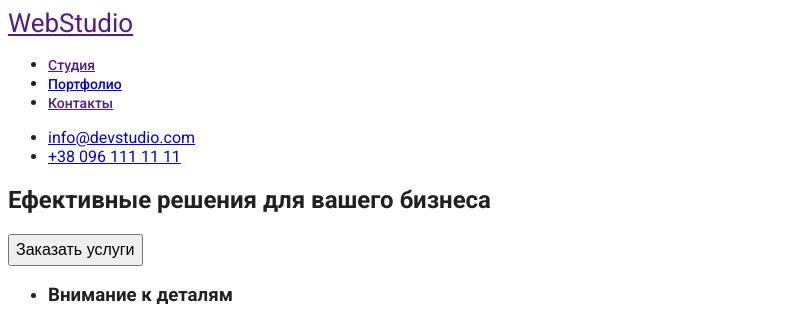
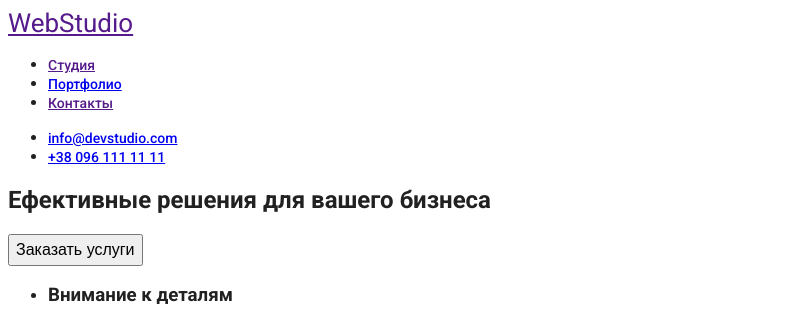
Before and after one commit to orestmahera94/goit-markup-hw-02, a Jekyll site: the page index.html, which Jekyll copies as it is, in a window 1280 px wide. Shown: the top 320 px of the page, without its empty margins (0-802 px from the left). Built offline with Jekyll 4.4.1, drawn with Linux system fonts in a browser that asks for light colours.

Commit message:
commit on main

```diff
--- a/index.html
+++ b/index.html
@@ -22,8 +22,8 @@
         </ul>
       </nav>
       <ul>
-        <li><a href="mailto:info@devstudio.com"> info@devstudio.com</a></li>
-        <li><a href="tel:+38 096 111 11 11">+38 096 111 11 11</a></li>
+        <li><a href="mailto:info@devstudio.com" class="header"> info@devstudio.com</a></li>
+        <li><a href="tel:+38 096 111 11 11" class="header">+38 096 111 11 11</a></li>
       </ul>
     </header>
     <main>
```
